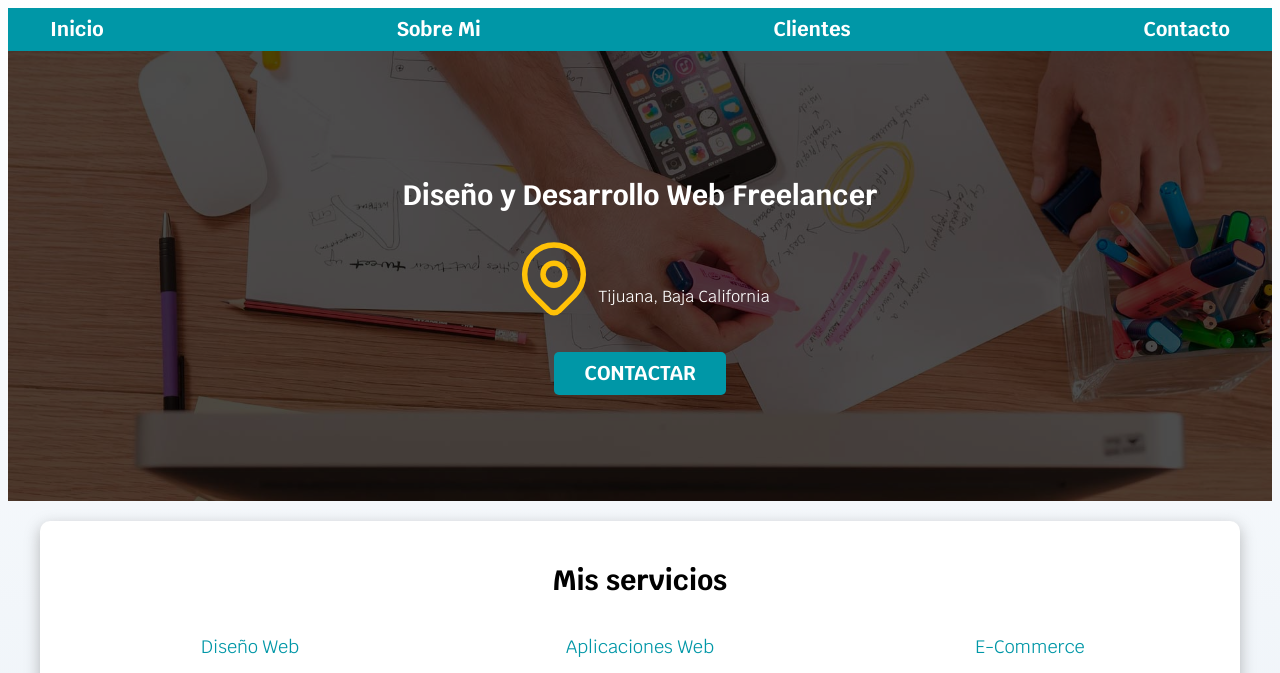
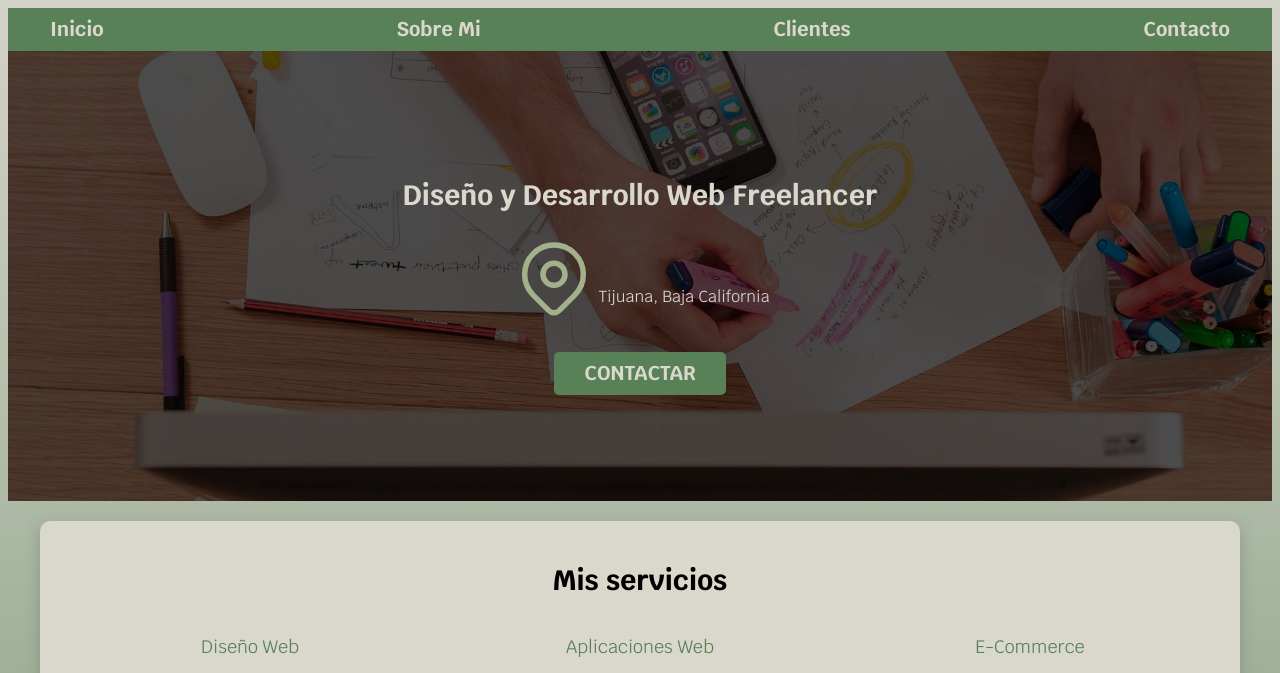
Before and after one commit to ChrisOIchi/Udemy_freelance, a plain HTML site: page index.html in a window 1280 px wide. Shown: the part 87-760 px from the top of the page. Drawn offline with Linux system fonts and the light colour scheme.

Commit message:
Update color scheme and background gradient

```diff
--- a/css/styles.css
+++ b/css/styles.css
@@ -1,9 +1,9 @@
 :root {
-  --blanco: #ffffff;
-  --obscuro: #212121;
-  --primario: #ffc107;
-  --secundario: #0097a7;
-  --gris: #757575;
+  --blanco: #dad7cd;
+  --obscuro: #344e41;
+  --primario: #588157;
+  --secundario: #588157;
+  --gris: #ccd5ae;
 
   --fuente-principal: 3.8rem;
 }
@@ -29,7 +29,7 @@ html {
 body {
   font-size: 16px;
   font-family: "Krub", sans-serif;
-  background-image: linear-gradient(to top, #dfe9f3 0%, var(--blanco) 100%);
+  background-image: linear-gradient(to top, #588157 0%, var(--blanco) 100%);
 }
 
 .contenedor {
--- a/index.html
+++ b/index.html
@@ -37,7 +37,7 @@
             <div class="ubicacion">
 
                 <svg xmlns="http://www.w3.org/2000/svg" class="icon icon-tabler icon-tabler-map-pin" width="88"
-                    height="88" viewBox="0 0 24 24" stroke-width="1.5" stroke="#ffc107" fill="none"
+                    height="88" viewBox="0 0 24 24" stroke-width="1.5" stroke="#a3b18a" fill="none"
                     stroke-linecap="round" stroke-linejoin="round">
                     <path stroke="none" d="M0 0h24v24H0z" fill="none" />
                     <path d="M9 11a3 3 0 1 0 6 0a3 3 0 0 0 -6 0" />
```
